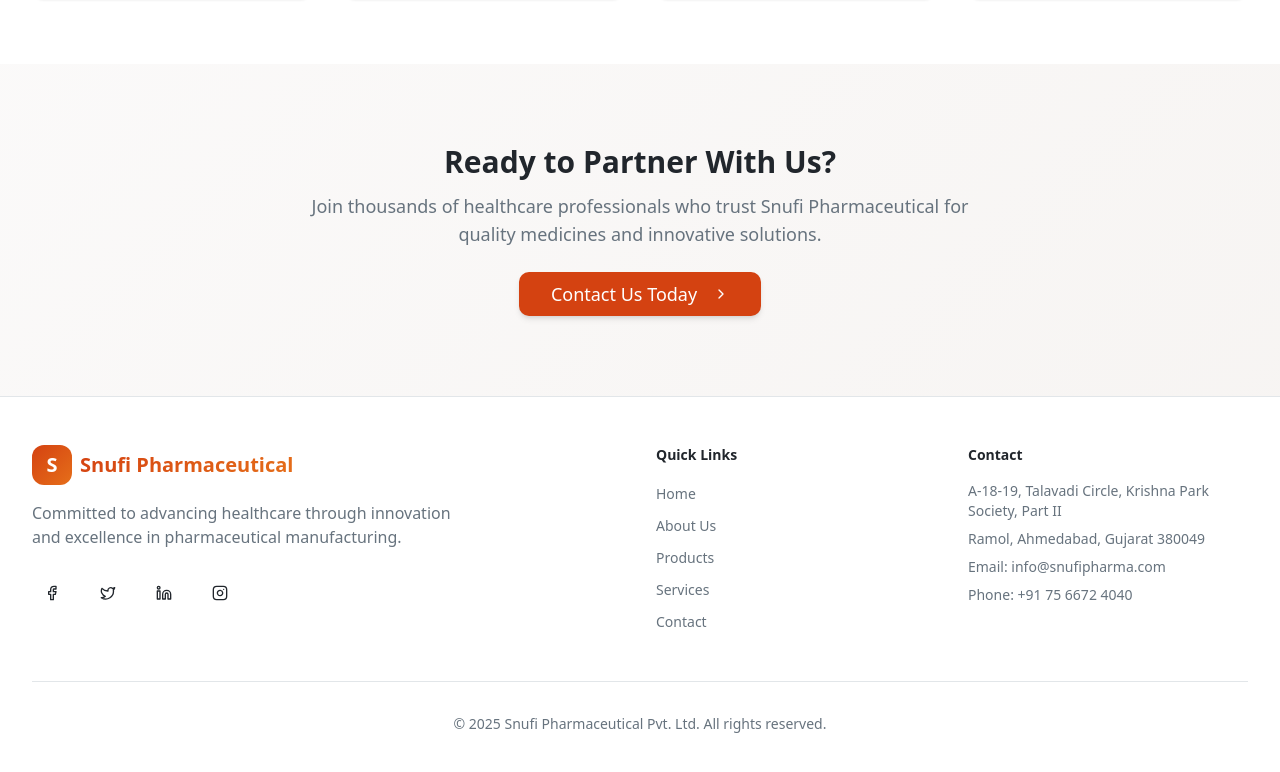
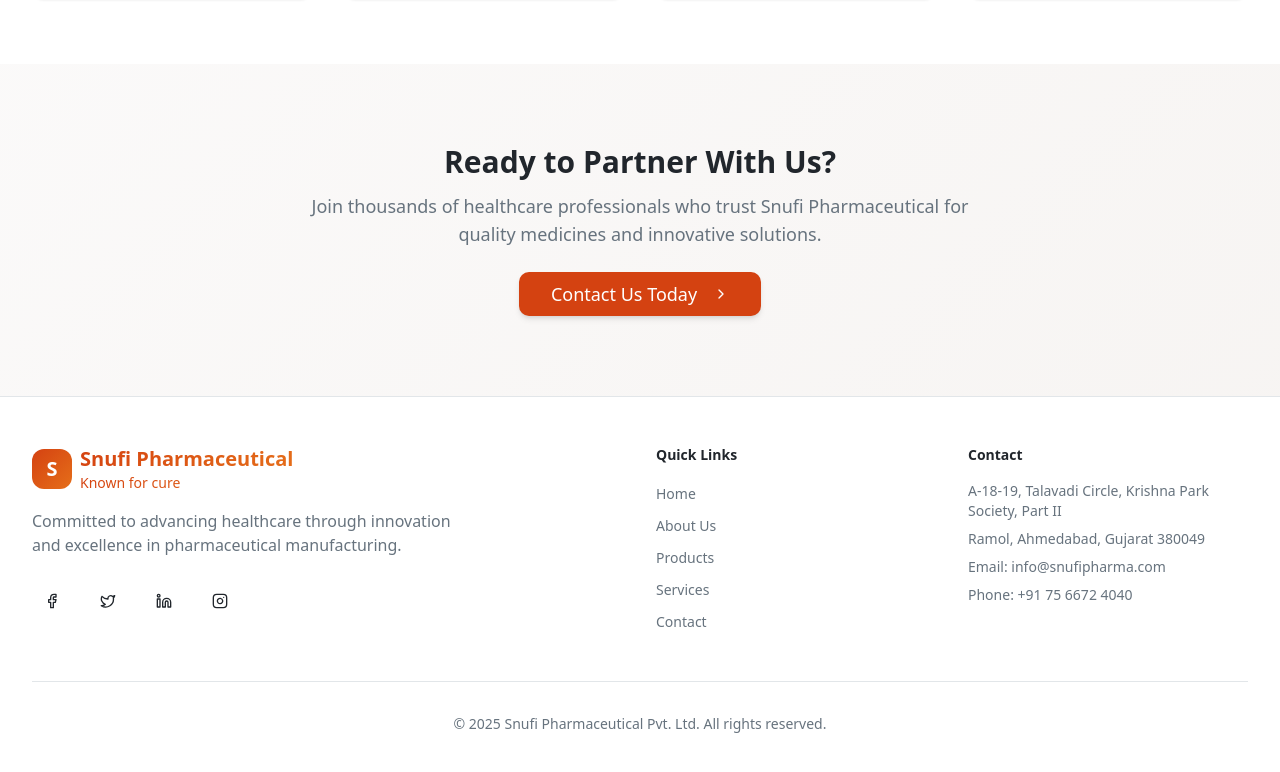
Before and after one commit to ByteOps02/Snufi_Pharma, a React (Vite) app: page / in a window 1280 px wide. Shown: the part 4460-5232 px from the top of the page. Built offline with nearby package versions, Linux system fonts and the light colour scheme; the HTML template or start-up script is replaced by a standard one.

Commit message:
Add the motto below Snufi Pharmaceutical in the footer section

```diff
--- a/src/components/layout/Footer.tsx
+++ b/src/components/layout/Footer.tsx
@@ -45,8 +45,13 @@
                   S
                 </span>
               </div>
-              <div className="text-xl font-bold text-gradient-primary">
-                Snufi Pharmaceutical
+              <div className="flex flex-col">
+                <div className="text-xl font-bold text-gradient-primary">
+                  Snufi Pharmaceutical
+                </div>
+                <div className="text-sm text-gradient-primary">
+                  Known for cure
+                </div>
               </div>
             </div>
             <p className="text-muted-foreground mb-6 max-w-md">
```
